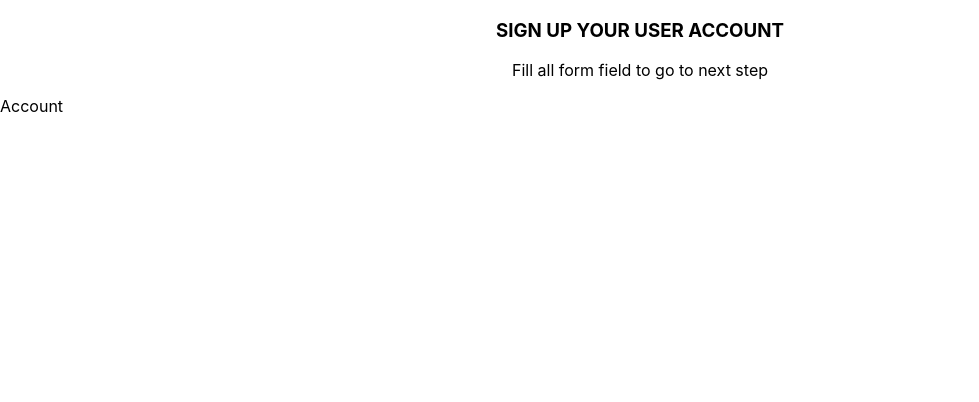
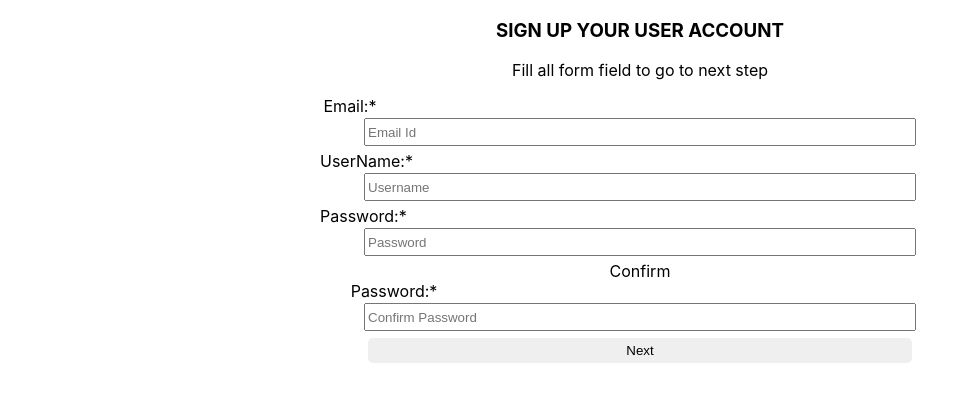
Before and after one commit to unusali1/multistep-user-signup, a React (Create React App) app: page / in a window 1280 px wide. Shown: the top 402 px of the page, without its empty margins (0-979 px from the left). Built offline with nearby package versions, Linux system fonts and the light colour scheme.

Commit message:
create accountstep

```diff
--- a/src/App.css
+++ b/src/App.css
@@ -1,38 +1,45 @@
 .App {
   text-align: center;
+  margin-left: 20rem;
+  margin-right: 20rem;
+  background-color: #FFFFFF;
 }
 
-.App-logo {
-  height: 40vmin;
-  pointer-events: none;
+.inputfield{
+  width: 85%;
+  height: 20px;
+  padding: 2px;
+  margin-top: 2px;
+
 }
+.inputfiledlebel{
+  margin-right:580px ;
+}
+.namelebel{
+  margin-right:548px ;
+ }
+ .confirmlebel{
+  margin-right:492px ;
+ }
+ .passwordlabel{
+  margin-right:555px ;
+ }
+ .inputcontainer{
+  margin-top: 5px;
+ }
 
-@media (prefers-reduced-motion: no-preference) {
-  .App-logo {
-    animation: App-logo-spin infinite 20s linear;
-  }
-}
-
-.App-header {
-  background-color: #282c34;
-  min-height: 100vh;
-  display: flex;
-  flex-direction: column;
-  align-items: center;
-  justify-content: center;
-  font-size: calc(10px + 2vmin);
+ .btn{
+  width: 85%;
+  height: 25px;
+  padding: 2px;
+  margin-top: 2px;
+  border: none;
+  border-radius: 5px;
+  padding: 5px;
+ }
+ .btn:hover{
+  background-color: rgb(23, 223, 57);
+  border: none;
+  border-radius: 5px;
   color: white;
-}
-
-.App-link {
-  color: #61dafb;
-}
-
-@keyframes App-logo-spin {
-  from {
-    transform: rotate(0deg);
-  }
-  to {
-    transform: rotate(360deg);
-  }
-}
+ }
--- a/src/Components/AccountStep.js
+++ b/src/Components/AccountStep.js
@@ -2,7 +2,62 @@ import React from 'react'
 
 const AccountStep = () => {
   return (
-    <div>Account</div>
+    <div className='App' >
+      <div className="mx-2 w-full flex-1">
+       <label className="inputfiledlebel">Email:*</label>
+        <div >
+
+          <input
+            type="email"
+            name="email"
+            placeholder="Email Id"
+            pattern="/\S+@\S+\.\S+/"
+            className="inputfield"
+            required
+          />
+        </div>
+      </div>
+      <div className="inputcontainer">
+      <label className="namelebel">UserName:*</label>
+        <div className="my-2 flex rounded border border-gray-200 bg-white p-1">
+          <input
+            name="username"
+            placeholder="Username"
+            pattern="([A-Z])[\w+.]{1,}"
+            className="inputfield"
+            required
+          />
+        </div>
+      </div>
+      <div className="inputcontainer">
+      <label className="passwordlabel">Password:*</label>
+        <div className="my-2 flex rounded border border-gray-200 bg-white p-1">
+          <input
+            name="password"
+            placeholder="Password"
+            type="password"
+            className="inputfield"
+            required
+          />
+        </div>
+      </div>
+      <div className="inputcontainer">
+      <label className="confirmlebel">Confirm Password:*</label>
+        <div className="my-2 flex rounded border border-gray-200 bg-white p-1">
+          <input
+           name="confirmpassword"
+            placeholder="Confirm Password"
+            type="password"
+            className="inputfield"
+            required
+          />
+        </div>
+      </div>
+
+       <div className='inputcontainer'>
+       <button className='btn'  >Next</button>
+       </div>
+    </div>
   )
 }
 
```
